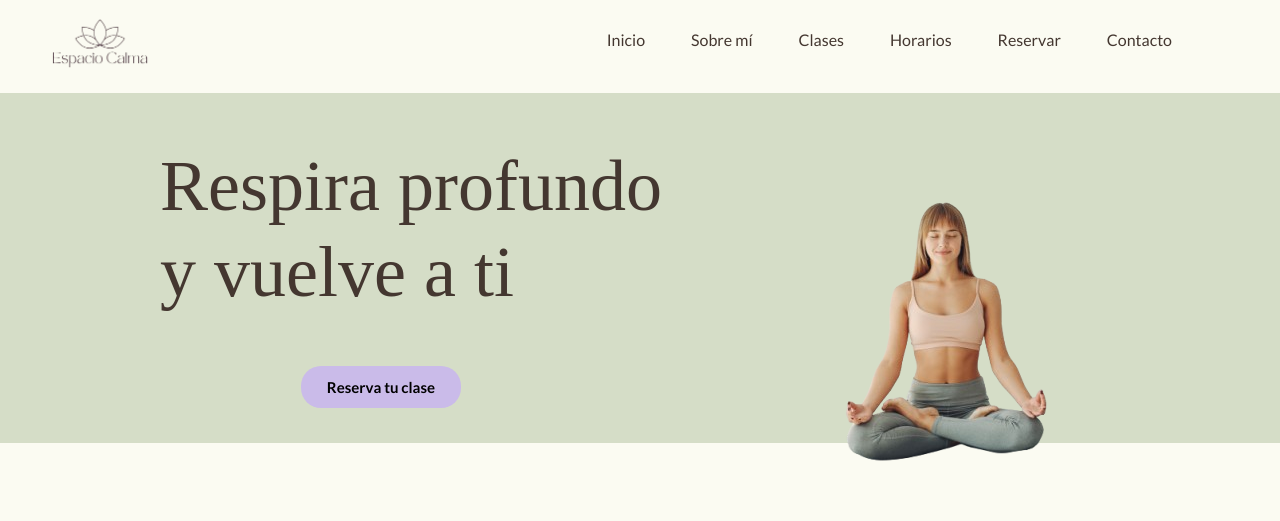
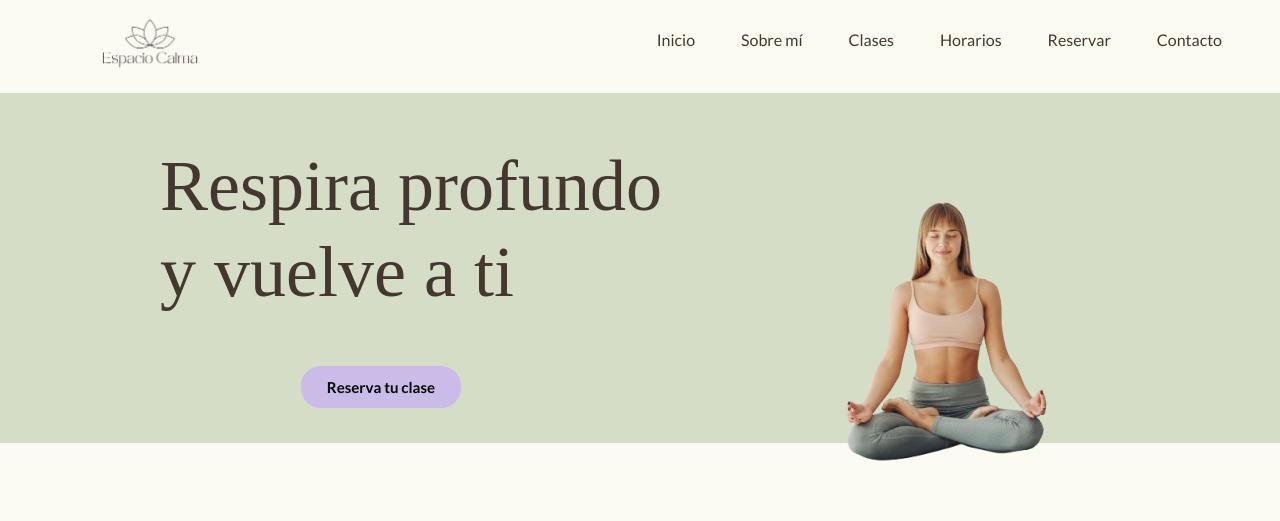
Before and after one commit to paulinabecker/espacioCalma, a plain HTML site: page index.html in a window 1280 px wide. Shown: the top 521 px of the page. Drawn offline with nearby package versions, Linux system fonts and the light colour scheme; some packages are replaced by stand-ins of ours; a script that the page names is missing; a web font is replaced by a local one.

Commit message:
cambio padding página

```diff
--- a/assets/styles/styles.css
+++ b/assets/styles/styles.css
@@ -43,7 +43,7 @@ body{
 .navbar{
     display: flex;
     justify-content: space-between;
-    margin-right: 100px;
+    padding: 0 50px;
 }
 
 @media (max-width: 768px) {
```
